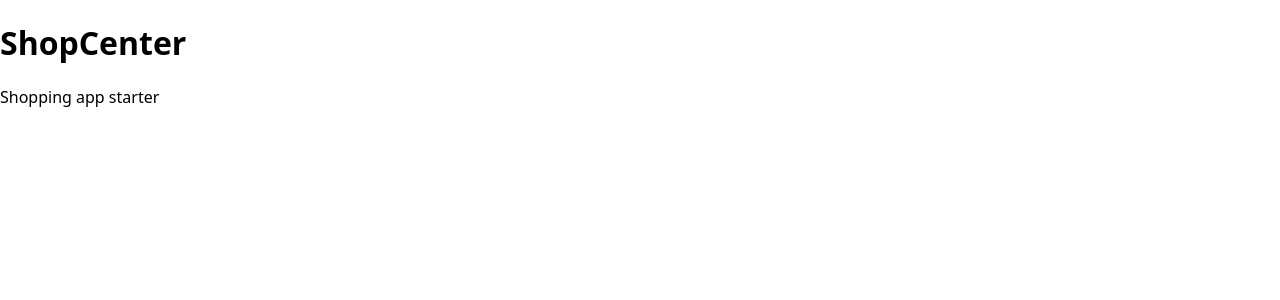
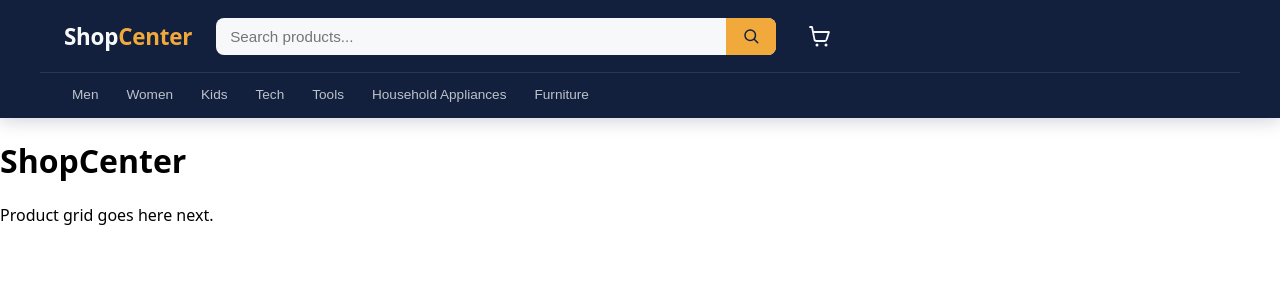
Before and after one commit to studentzero68-collab/Shopping-clone, a React (Vite) app: page / in a window 1280 px wide. Shown: the top 300 px of the page. Built offline with nearby package versions, Linux system fonts and the light colour scheme.

Commit message:
making the nav

```diff
--- a/src/App.jsx
+++ b/src/App.jsx
@@ -1,10 +1,33 @@
+import { useState } from "react";
+import Navbar from "./components/Navbar";
+import "./App.css";
+
 function App() {
+  const [cartCount] = useState(0);
+
+  function handleSearch(query) {
+    console.log("Search submitted:", query);
+    // your group will wire this up to actually filter products later
+  }
+
+  function handleCategorySelect(category) {
+    console.log("Category selected:", category);
+    // your group will wire this up to filter the product grid later
+  }
+
   return (
-    <main>
-      <h1>ShopCenter</h1>
-      <p>Shopping app starter</p>
-    </main>
-  )
+    <>
+      <Navbar
+        cartCount={cartCount}
+        onSearch={handleSearch}
+        onCategorySelect={handleCategorySelect}
+      />
+      <main>
+        <h1>ShopCenter</h1>
+        <p>Product grid goes here next.</p>
+      </main>
+    </>
+  );
 }
 
-export default App
+export default App;
--- /dev/null
+++ b/src/components/Navbar.css
@@ -0,0 +1,162 @@
+.navbar {
+  background: #12203d;
+  color: #f7f8fa;
+  position: sticky;
+  top: 0;
+  z-index: 50;
+  box-shadow: 0 4px 16px rgba(18, 32, 61, 0.18);
+}
+
+.navbar-top {
+  display: flex;
+  align-items: center;
+  gap: 24px;
+  max-width: 1200px;
+  margin: 0 auto;
+  padding: 16px 24px;
+}
+
+.navbar-logo {
+  font-family: system-ui, sans-serif;
+  font-size: 1.4rem;
+  font-weight: 800;
+  letter-spacing: -0.01em;
+  color: #f7f8fa;
+  text-decoration: none;
+  white-space: nowrap;
+}
+
+.navbar-logo span {
+  color: #f2a93b;
+}
+
+.navbar-search {
+  flex: 1;
+  display: flex;
+  max-width: 560px;
+  background: #f7f8fa;
+  border-radius: 8px;
+  overflow: hidden;
+}
+
+.navbar-search input {
+  flex: 1;
+  border: none;
+  padding: 10px 14px;
+  font-size: 0.95rem;
+  color: #1b2430;
+  background: transparent;
+}
+
+.navbar-search input:focus {
+  outline: 2px solid #f2a93b;
+  outline-offset: -2px;
+}
+
+.navbar-search button {
+  border: none;
+  background: #f2a93b;
+  color: #12203d;
+  padding: 0 16px;
+  cursor: pointer;
+  display: flex;
+  align-items: center;
+  justify-content: center;
+  transition: background 0.2s ease;
+}
+
+.navbar-search button:hover {
+  background: #e0982a;
+}
+
+.navbar-cart {
+  position: relative;
+  display: flex;
+  align-items: center;
+  color: #f7f8fa;
+  padding: 8px;
+  border-radius: 8px;
+  transition: background 0.2s ease;
+}
+
+.navbar-cart:hover {
+  background: rgba(247, 248, 250, 0.1);
+}
+
+.navbar-cart-badge {
+  position: absolute;
+  top: -2px;
+  right: -2px;
+  background: #f2a93b;
+  color: #12203d;
+  font-size: 0.7rem;
+  font-weight: 700;
+  min-width: 18px;
+  height: 18px;
+  border-radius: 999px;
+  display: flex;
+  align-items: center;
+  justify-content: center;
+  padding: 0 4px;
+}
+
+.navbar-categories {
+  display: flex;
+  flex-wrap: wrap;
+  gap: 4px;
+  max-width: 1200px;
+  margin: 0 auto;
+  padding: 0 20px 10px;
+  border-top: 1px solid rgba(247, 248, 250, 0.1);
+  padding-top: 8px;
+}
+
+.navbar-category {
+  background: none;
+  border: none;
+  color: rgba(247, 248, 250, 0.75);
+  font-size: 0.85rem;
+  font-weight: 500;
+  padding: 6px 12px;
+  border-radius: 999px;
+  cursor: pointer;
+  transition: background 0.2s ease, color 0.2s ease;
+}
+
+.navbar-category:hover {
+  background: rgba(247, 248, 250, 0.1);
+  color: #f7f8fa;
+}
+
+.navbar-category.active {
+  background: #f2a93b;
+  color: #12203d;
+  font-weight: 700;
+}
+
+@media (max-width: 640px) {
+  .navbar-top {
+    flex-wrap: wrap;
+    gap: 12px;
+  }
+
+  .navbar-search {
+    order: 3;
+    max-width: 100%;
+    flex-basis: 100%;
+  }
+
+  .navbar-categories {
+    overflow-x: auto;
+    flex-wrap: nowrap;
+    scrollbar-width: none;
+  }
+
+  .navbar-categories::-webkit-scrollbar {
+    display: none;
+  }
+
+  .navbar-category {
+    white-space: nowrap;
+  }
+}
--- /dev/null
+++ b/src/components/Navbar.jsx
@@ -0,0 +1,84 @@
+import { useState } from "react";
+import "./Navbar.css";
+
+// Category list — your group can extend this or wire it to real routing/filtering later
+const CATEGORIES = [
+  "Men",
+  "Women",
+  "Kids",
+  "Tech",
+  "Tools",
+  "Household Appliances",
+  "Furniture",
+];
+
+export default function Navbar({ cartCount = 0, onSearch, onCategorySelect }) {
+  const [searchValue, setSearchValue] = useState("");
+  const [activeCategory, setActiveCategory] = useState(null);
+
+  function handleSearchSubmit(e) {
+    e.preventDefault();
+    const trimmed = searchValue.trim();
+    if (trimmed && onSearch) onSearch(trimmed);
+  }
+
+  function handleCategoryClick(category) {
+    setActiveCategory(category);
+    if (onCategorySelect) onCategorySelect(category);
+  }
+
+  return (
+    <header className="navbar">
+      <div className="navbar-top">
+        <a href="/" className="navbar-logo">
+          Shop<span>Center</span>
+        </a>
+
+        <form className="navbar-search" onSubmit={handleSearchSubmit}>
+          <input
+            type="text"
+            placeholder="Search products..."
+            value={searchValue}
+            onChange={(e) => setSearchValue(e.target.value)}
+            aria-label="Search products"
+          />
+          <button type="submit" aria-label="Search">
+            <svg viewBox="0 0 24 24" width="18" height="18" aria-hidden="true">
+              <circle cx="11" cy="11" r="7" fill="none" stroke="currentColor" strokeWidth="2" />
+              <line x1="21" y1="21" x2="16.65" y2="16.65" stroke="currentColor" strokeWidth="2" strokeLinecap="round" />
+            </svg>
+          </button>
+        </form>
+
+        <a href="/cart" className="navbar-cart" aria-label={`Cart, ${cartCount} items`}>
+          <svg viewBox="0 0 24 24" width="24" height="24" aria-hidden="true">
+            <circle cx="9" cy="21" r="1.5" fill="currentColor" />
+            <circle cx="18" cy="21" r="1.5" fill="currentColor" />
+            <path
+              d="M2 3h2l2.4 12.2a2 2 0 0 0 2 1.8h8.2a2 2 0 0 0 2-1.6L21 8H6"
+              fill="none"
+              stroke="currentColor"
+              strokeWidth="1.8"
+              strokeLinecap="round"
+              strokeLinejoin="round"
+            />
+          </svg>
+          {cartCount > 0 && <span className="navbar-cart-badge">{cartCount}</span>}
+        </a>
+      </div>
+
+      <nav className="navbar-categories" aria-label="Product categories">
+        {CATEGORIES.map((category) => (
+          <button
+            key={category}
+            type="button"
+            className={`navbar-category${activeCategory === category ? " active" : ""}`}
+            onClick={() => handleCategoryClick(category)}
+          >
+            {category}
+          </button>
+        ))}
+      </nav>
+    </header>
+  );
+}
```
